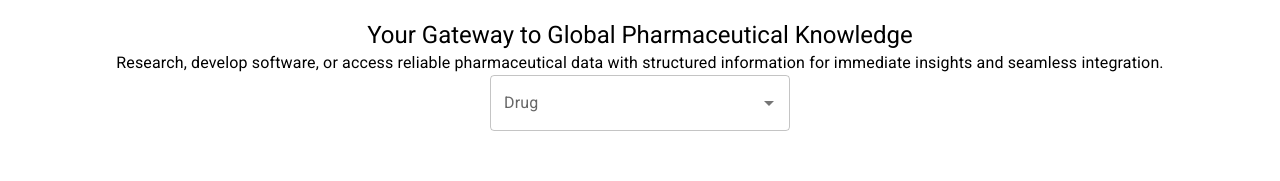
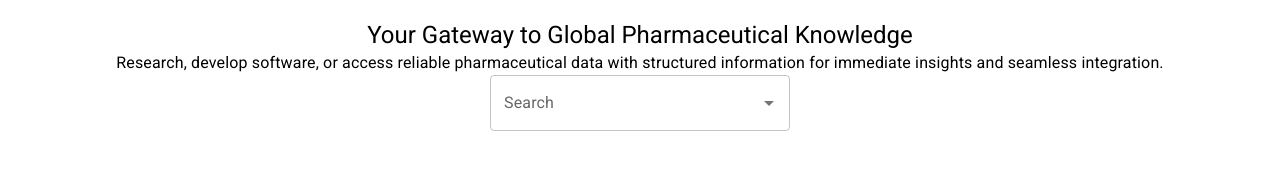
Before and after one commit to beMimg/drugbook, a React (Create React App) app: page / in a window 1280 px wide. Shown: the part 329-510 px from the top of the page. Built offline with nearby package versions, Linux system fonts and the light colour scheme.

Commit message:
Add functionality to Autocomplete, fetches data, and navigates when option selected

```diff
--- a/src/api/searchDrugs.ts
+++ b/src/api/searchDrugs.ts
@@ -3,7 +3,7 @@ import axios from "axios";
 export const searchDrug = async (query: string) => {
   try {
     const response = await axios.get(
-      `https://api.fda.gov/drug/label.json?search=openfda.generic_name:*${query}*&limit=3`
+      `https://api.fda.gov/drug/label.json?count=openfda.generic_name.exact&search=openfda.generic_name:*${query}*&limit=100`
     );
     console.log(response.data);
     return response.data.results;
--- a/src/components/SearchBar.tsx
+++ b/src/components/SearchBar.tsx
@@ -2,43 +2,61 @@ import { Autocomplete, TextField } from "@mui/material";
 import { useState, useCallback } from "react";
 import { searchDrug } from "../api/searchDrugs";
 import debounce from "lodash/debounce";
+import { useNavigate } from "react-router-dom";
+
+interface Drug {
+  term: string;
+}
 
 const SearchBar = () => {
-  const [query, setQuery] = useState("");
-  const [suggestions, setSuggestions] = useState<string[]>([]);
-  const [inputValue, setInputValue] = useState("");
+  const [options, setOptions] = useState<string[]>([]);
 
-  const fetchSuggestions = async (value: string) => {
-    if (value.length > 0) {
-      const drugs = await searchDrug(value);
-      const genericNames = drugs.map(
-        (drug: any) => drug.openfda.generic_name[0]
-      );
-      setSuggestions(genericNames);
+  // Used to nagivate thro routers, since we can't directly use Link in the Autocomplete component.
+  const navigate = useNavigate();
+
+  // value as a string because the input of autocomplete will always be a string.
+  const fetchOptions = async (value: string) => {
+    // Reduce fetching by requiring more than one character.
+    if (value.length > 1) {
+      const drugsData = await searchDrug(value);
+      // lets map through the drugs data, only if it exists .
+      if (drugsData) {
+        const genericNameData = drugsData.map((drug: Drug) => drug.term); // get the generic name on proprety term, must be a STRING.
+        setOptions(genericNameData);
+      }
     } else {
-      setSuggestions([]);
+      setOptions([]);
     }
   };
 
-  const debouncedFetchSuggestions = useCallback(
-    debounce(fetchSuggestions, 300),
-    []
-  );
+  // Debounce for fetching, reducing API calls.
+  const debounceFetchOptions = useCallback(debounce(fetchOptions, 300), []);
 
-  const handleInputChange = (event: any, value: string) => {
-    setInputValue(value);
-    debouncedFetchSuggestions(value);
+  // When one of the options is selected calls this function.
+  const handleOptionChange = (event: any) => {
+    const { value } = event.target;
+    if (value) {
+      // Use the value (Selected Option), to create a path to the route.
+      const path = `/drug/${value}`;
+      navigate(path);
+    }
+  };
+
+  // When the input is changed call this function.
+  const handleInputChange = (event: any) => {
+    const { value } = event.target;
+    debounceFetchOptions(value); // Debounce for fetching, reducing API calls.
   };
 
   return (
     <Autocomplete
-      disablePortal
-      id="combo-box-demo"
-      options={suggestions}
-      inputValue={inputValue}
+      options={options}
+      onChange={handleOptionChange}
       onInputChange={handleInputChange}
-      sx={{ width: 300 }}
-      renderInput={(params) => <TextField {...params} label="Drug" />}
+      sx={{ width: "300px" }}
+      renderInput={(params) => (
+        <TextField {...params} label="Search" variant="outlined" />
+      )}
     />
   );
 };
```
Also changed, not shown: src/api/getDrugDetails.ts (added, +13 -0 lines).
